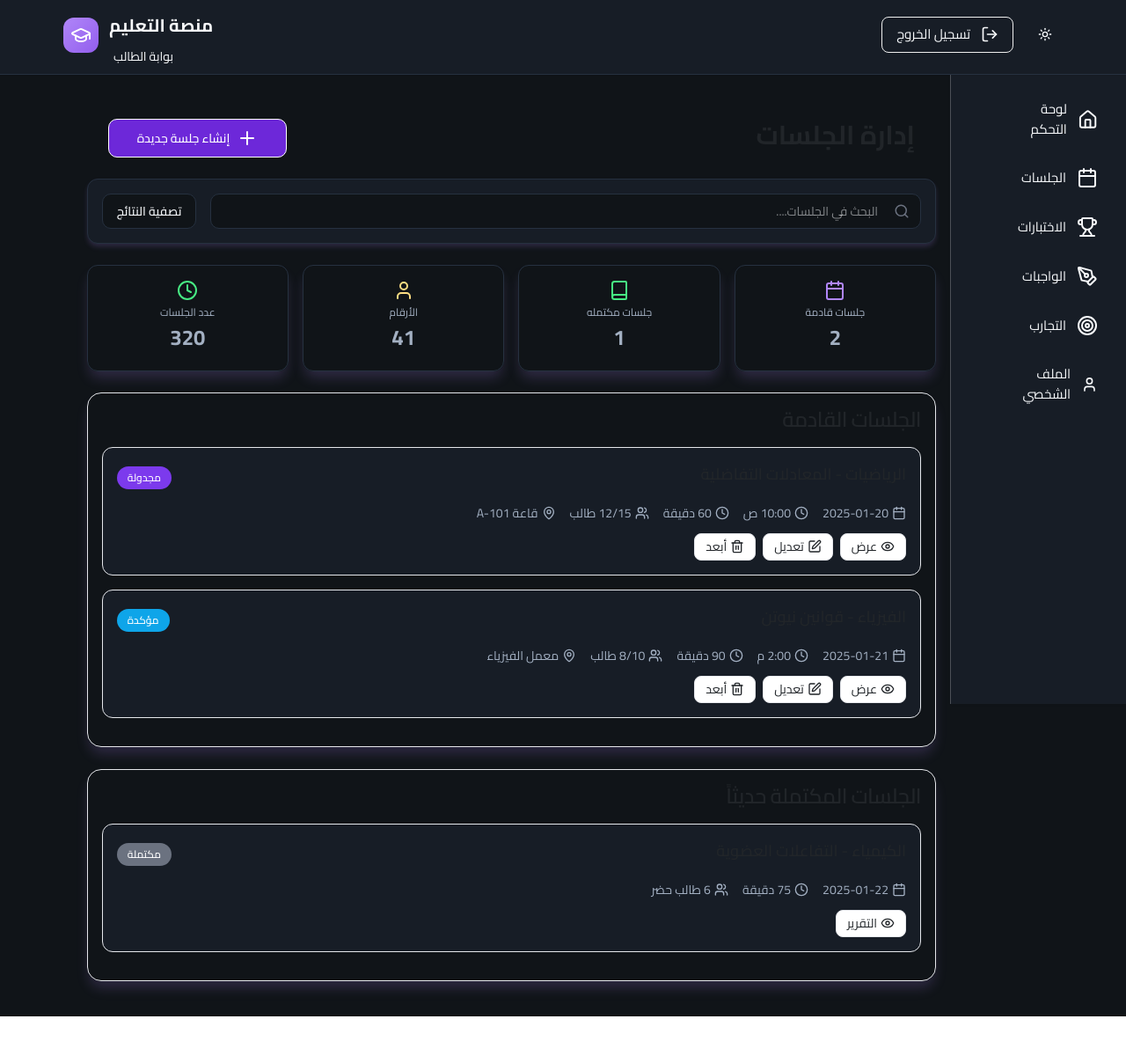
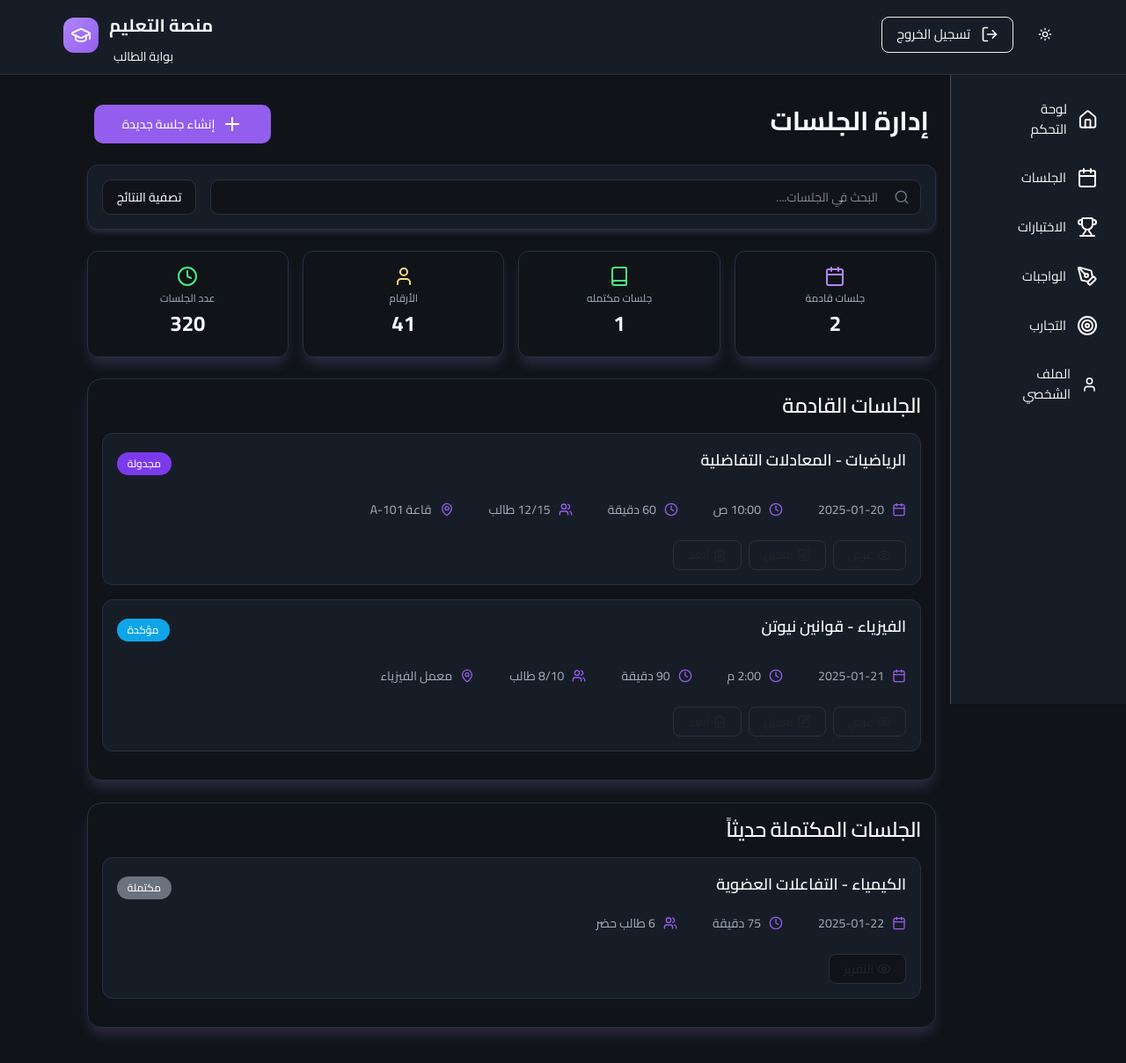
Before and after one commit to anas-204/Educational-Platform, a React (Vite) app in the folder Educational Platform/: page /TeacherDashBoard/SessionManagement in a window 1280 px wide. Shown: the whole page at 88% size. Before the commit the page ends 1155 px from the top, so only its background shows below. Built offline with nearby package versions, Linux system fonts and the light colour scheme.

Commit message:
fetched the student info api

```diff
--- a/Educational Platform/pages/student/Profile.jsx
+++ b/Educational Platform/pages/student/Profile.jsx
@@ -2,7 +2,37 @@ import "../../styles/profilePage.css";
 import ProfileImage from "../../src/assets/profile-image.jpg";
 import ProfileSmallCard from "../../src/components/cards/student/ProfileSmallCard";
 import ProfileBigCard1 from "../../src/components/cards/student/ProfileBigCard";
+import axios from "axios";
+import { useState, useEffect } from "react";
 export default function Profile() {
+  const [studentInfo, setStudentInfo] = useState([]);
+  const sectionMap = {
+    third_sec: "الثالث الثانوي",
+    second_sec_scientific: "الثاني الثانوي - علمي",
+    second_sec_literary: "الثاني الثانوي - أدبي",
+  };
+  console.log(studentInfo.section);
+
+  const studentSection = sectionMap[studentInfo.section] || "";
+
+  useEffect(() => {
+    getStudentInfo();
+  }, []);
+
+  const getStudentInfo = async () => {
+    const token = localStorage.getItem("authToken");
+    try {
+      const response = await axios.get("http://localhost:3000/student/info", {
+        headers: {
+          Authorization: `Bearer ${token}`,
+        },
+      });
+      setStudentInfo(response.data);
+      response.section = sectionMap[response.section] || "الأول الثانوي";
+    } catch (error) {
+      console.error("Error fetching Info:", error);
+    }
+  };
   return (
     <>
       <div
@@ -36,9 +66,9 @@ export default function Profile() {
                 color: "hsl(var(--foreground))",
               }}
             >
-              مصطفي إبراهيم الرفاعي
+              {studentInfo.name}
             </p>
-            <p className="text-center">الثالث الثانوي</p>
+            <p className="text-center">{studentSection}</p>
             <div className="data my-4">
               <p className="d-flex gap-2 align-items-center">
                 <svg
@@ -57,7 +87,7 @@ export default function Profile() {
                   <path d="M19 21v-2a4 4 0 0 0-4-4H9a4 4 0 0 0-4 4v2"></path>
                   <circle cx="12" cy="7" r="4"></circle>
                 </svg>{" "}
-                كود الطالب : STU001
+                كود الطالب : STU - {studentInfo.id}
               </p>
               <p className="d-flex gap-2 align-items-center">
                 <svg
@@ -75,7 +105,7 @@ export default function Profile() {
                   <rect width="20" height="16" x="2" y="4" rx="2"></rect>
                   <path d="m22 7-8.97 5.7a1.94 1.94 0 0 1-2.06 0L2 7"></path>
                 </svg>
-                student@example.com
+                {studentInfo.email}
               </p>
               <p className="d-flex align-items-center gap-2">
                 <svg
@@ -92,7 +122,7 @@ export default function Profile() {
                 >
                   <path d="M22 16.92v3a2 2 0 0 1-2.18 2 19.79 19.79 0 0 1-8.63-3.07 19.5 19.5 0 0 1-6-6 19.79 19.79 0 0 1-3.07-8.67A2 2 0 0 1 4.11 2h3a2 2 0 0 1 2 1.72 12.84 12.84 0 0 0 .7 2.81 2 2 0 0 1-.45 2.11L8.09 9.91a16 16 0 0 0 6 6l1.27-1.27a2 2 0 0 1 2.11-.45 12.84 12.84 0 0 0 2.81.7A2 2 0 0 1 22 16.92z"></path>
                 </svg>
-                01101778044
+                {studentInfo.phone}
               </p>
               <p className="d-flex gap-2 align-items-center">
                 <svg
@@ -106,7 +136,15 @@ export default function Profile() {
                   <path d="M12.166 8.94c-.524 1.062-1.234 2.12-1.96 3.07A32 32 0 0 1 8 14.58a32 32 0 0 1-2.206-2.57c-.726-.95-1.436-2.008-1.96-3.07C3.304 7.867 3 6.862 3 6a5 5 0 0 1 10 0c0 .862-.305 1.867-.834 2.94M8 16s6-5.686 6-10A6 6 0 0 0 2 6c0 4.314 6 10 6 10" />
                   <path d="M8 8a2 2 0 1 1 0-4 2 2 0 0 1 0 4m0 1a3 3 0 1 0 0-6 3 3 0 0 0 0 6" />
                 </svg>
-                سنتر المهندسين
+                {studentInfo.center == "Zayed Center"
+                  ? "سنتر الشيخ زايد"
+                  : studentInfo.center == "Giza Center"
+                  ? "سنتر الجيزة"
+                  : studentInfo.center == "Doki Center"
+                  ? "سنتر الدقي"
+                  : studentInfo.center == "Elmohndseen Center"
+                  ? "سنتر المهندسين"
+                  : "سنتر عين شمس"}
               </p>
             </div>
           </div>
--- a/Educational Platform/pages/student/Quizzes.jsx
+++ b/Educational Platform/pages/student/Quizzes.jsx
@@ -12,7 +12,7 @@ export default function Quizzes() {
     <div className="py-3 px-3 mb-4 col-11 ">
       <div className="py-2">
         <h3 style={{ fontWeight: "bold", color: "hsl(var(--foreground))" }}>
-          الجلسات التعليمية
+          الاختبارات
         </h3>
         <p>عرض جميع الاختبارات والنتائج</p>
       </div>
--- a/Educational Platform/pages/teacher/SessionManagement.jsx
+++ b/Educational Platform/pages/teacher/SessionManagement.jsx
@@ -1,4 +1,3 @@
-import React from "react";
 import { styled } from "styled-components";
 import { Plus, Search } from "lucide-react";
 import { SmallCardContainer } from "../student/ControlPanel";
@@ -13,7 +12,7 @@ const Main = styled.div`
 `;
 const Header = styled.div`
   --tw-text-opacity: 1;
-  padding: 1.5rem;
+  padding: 0.5rem;
   padding-bottom: 0;
   display: flex;
   justify-content: space-between;
@@ -31,6 +30,7 @@ const Header = styled.div`
     font-size: 1.875rem;
     line-height: 2.25rem;
     margin-bottom: 0.5rem;
+    color: hsl(var(--foreground));
   }
 `;
 
@@ -40,7 +40,6 @@ const Button = styled.button`
   line-height: 1.25rem;
   padding-left: 2rem;
   padding-right: 2rem;
-  border-width: 1px;
   border-radius: 10px;
   white-space: nowrap;
   gap: 0.5rem;
@@ -50,7 +49,7 @@ const Button = styled.button`
   display: inline-flex;
   cursor: pointer;
   text-transform: none;
-  background-color: #6d28d9;
+  background-color: hsl(var(--primary-dark));
   color: white;
   cursor: pointer;
   transition: all 0.3s;
@@ -142,7 +141,7 @@ export default function SessionManagement() {
         <h1>إدارة الجلسات</h1>
         <Button>
           <Plus />
-          <font>إنشاء جلسة جديدة</font>
+          إنشاء جلسة جديدة
         </Button>
       </Header>
       <SearchContainer>
--- a/Educational Platform/pages/teacher/Students.jsx
+++ b/Educational Platform/pages/teacher/Students.jsx
@@ -14,7 +14,7 @@ export const Main = styled.div`
 `;
 export const Header = styled.div`
   --tw-text-opacity: 1;
-  padding: 1.5rem;
+  padding: 0.5rem;
   padding-bottom: 0;
   display: flex;
   justify-content: space-between;
@@ -32,6 +32,7 @@ export const Header = styled.div`
     font-size: 1.875rem;
     line-height: 2.25rem;
     margin-bottom: 0.5rem;
+    color: hsl(var(--foreground));
   }
 `;
 
@@ -41,7 +42,6 @@ export const Button = styled.button`
   line-height: 1.25rem;
   padding-left: 2rem;
   padding-right: 2rem;
-  border-width: 1px;
   border-radius: 10px;
   white-space: nowrap;
   gap: 0.5rem;
@@ -191,7 +191,6 @@ export default function SessionManagement() {
         />
       </SmallCardContainer>
 
-
       <ListOfStudents />
       <DistributionAndBestContainer>
         <DistributionOfStudents />
--- a/Educational Platform/src/components/cards/teacher/Session/CompleteSessions.jsx
+++ b/Educational Platform/src/components/cards/teacher/Session/CompleteSessions.jsx
@@ -2,7 +2,7 @@ import styled from "styled-components";
 import { Calendar, Clock, Users, Eye } from "lucide-react";
 
 const Wrapper = styled.div`
-  border: 1px solid #e5e7eb;
+  border: 1px solid hsl(var(--border));
   border-radius: 1rem;
   padding: 1rem;
   --tw-shadow: var(--shadow-medium);
@@ -17,10 +17,11 @@ const Title = styled.h3`
   text-align: right;
   letter-spacing: -0.025em;
   font-size: 1.5rem !important;
+  color: hsl(var(--foreground));
 `;
 
 const SessionBox = styled.div`
-  border: 1px solid #e5e7eb;
+  border: 1px solid hsl(var(--border));
   border-radius: 0.75rem;
   padding: 1rem;
   margin-bottom: 1rem;
@@ -37,6 +38,7 @@ const Header = styled.div`
     font-size: 1.125rem !important;
     line-height: 1.75rem !important;
     font-weight: 600 !important;
+    color: hsl(var(--foreground));
   }
 `;
 
@@ -57,8 +59,8 @@ const Badge = styled.span`
 const InfoRow = styled.div`
   display: flex;
   flex-wrap: wrap;
-  gap: 1rem;
-  margin-bottom: 0.75rem;
+  gap: 2.5rem;
+  margin-bottom: 1.5rem;
 
   div {
     display: flex;
@@ -66,6 +68,9 @@ const InfoRow = styled.div`
     gap: 0.25rem;
     font-size: 0.875rem;
     color: hsl(var(--muted-foreground));
+    svg {
+      margin-left: 5px !important ;
+    }
   }
 `;
 
@@ -79,16 +84,17 @@ const ActionBtn = styled.button`
   display: flex;
   align-items: center;
   gap: 0.25rem;
-  padding: 0.25rem 0.75rem;
+  padding: 0.35rem 1rem;
   font-size: 0.875rem;
-  border: 1px solid #e5e7eb;
+  border: 1px solid hsl(var(--border));
   border-radius: 0.5rem;
-  background: #fff;
+  background: hsl(var(--background));
   cursor: pointer;
-  transition: background 0.2s;
+  transition: all 0.2s;
 
   &:hover {
-    background: hsl(var(--accent));
+    background: hsl(var(--primary-dark));
+    color: hsl(var(--background));
   }
 `;
 
@@ -115,16 +121,16 @@ export default function UpcomingSessions() {
 
           <InfoRow>
             <div>
-              <Calendar size={16} />
+              <Calendar size={16} color="hsl(var(--primary-dark))" />
               {session.date}
             </div>
 
             <div>
-              <Clock size={16} />
+              <Clock size={16} color="hsl(var(--primary-dark))" />
               {session.duration}
             </div>
             <div>
-              <Users size={16} />
+              <Users size={16} color="hsl(var(--primary-dark))" />
               {session.students}
             </div>
           </InfoRow>
--- a/Educational Platform/src/components/cards/teacher/Session/SmallCard.jsx
+++ b/Educational Platform/src/components/cards/teacher/Session/SmallCard.jsx
@@ -17,6 +17,7 @@ const Number = styled.p`
   font-weight: 700;
   font-size: 1.5rem;
   line-height: 2rem;
+  color: hsl(var(--foreground));
 `;
 const Titel = styled.p`
   color: hsl(var(--muted-foreground));
--- a/Educational Platform/src/components/cards/teacher/Session/UpcomingSessions.jsx
+++ b/Educational Platform/src/components/cards/teacher/Session/UpcomingSessions.jsx
@@ -10,7 +10,7 @@ import {
 } from "lucide-react";
 
 const Wrapper = styled.div`
-  border: 1px solid #e5e7eb;
+  border: 1px solid hsl(var(--border));
   border-radius: 1rem;
   padding: 1rem;
   background: hsl(var(--background));
@@ -26,10 +26,11 @@ const Title = styled.h3`
   text-align: right;
   letter-spacing: -0.025em;
   font-size: 1.5rem !important;
+  color: hsl(var(--foreground));
 `;
 
 const SessionBox = styled.div`
-  border: 1px solid #e5e7eb;
+  border: 1px solid hsl(var(--border));
   border-radius: 0.75rem;
   padding: 1rem;
   margin-bottom: 1rem;
@@ -40,12 +41,13 @@ const Header = styled.div`
   display: flex;
   justify-content: space-between;
   align-items: center;
-  margin-bottom: 0.75rem;
+  margin-bottom: 1.5rem;
 
   h3 {
     font-size: 1.125rem !important;
     line-height: 1.75rem !important;
     font-weight: 600 !important;
+    color: hsl(var(--foreground));
   }
 `;
 
@@ -66,8 +68,8 @@ const Badge = styled.span`
 const InfoRow = styled.div`
   display: flex;
   flex-wrap: wrap;
-  gap: 1rem;
-  margin-bottom: 0.75rem;
+  gap: 2.5rem;
+  margin-bottom: 1.5rem;
 
   div {
     display: flex;
@@ -75,6 +77,10 @@ const InfoRow = styled.div`
     gap: 0.25rem;
     font-size: 0.875rem;
     color: hsl(var(--muted-foreground));
+    svg {
+      color: hsl(var(--primary-dark));
+      margin-left: 5px;
+    }
   }
 `;
 
@@ -88,16 +94,17 @@ const ActionBtn = styled.button`
   display: flex;
   align-items: center;
   gap: 0.25rem;
-  padding: 0.25rem 0.75rem;
+  padding: 0.35rem 1rem;
   font-size: 0.875rem;
-  border: 1px solid #e5e7eb;
+  border: 1px solid hsl(var(--border));
   border-radius: 0.5rem;
-  background: #fff;
+  background: hsl(vare(--background));
   cursor: pointer;
-  transition: background 0.2s;
+  transition: all 0.2s;
 
   &:hover {
-    background: hsl(var(--accent));
+    background: hsl(var(--primary-dark));
+    color: hsl(var(--background));
   }
 `;
 
--- a/Educational Platform/src/components/cards/teacher/student/ListOfStudents.jsx
+++ b/Educational Platform/src/components/cards/teacher/student/ListOfStudents.jsx
@@ -1,6 +1,5 @@
-import React from "react";
 import styled from "styled-components";
-import { Progress } from "@heroui/react";
+import { CircularProgress } from "@heroui/react";
 import { MessageCircle, Eye, GraduationCap, User, Mail } from "lucide-react";
 const Card = styled.div`
   --tw-shadow: var(--shadow-medium);
@@ -20,6 +19,7 @@ const Header = styled.div`
     line-height: 1;
     font-weight: 600 !important;
     font-size: 1.5rem !important;
+    color: hsl(var(--foreground));
   }
 `;
 const StudentCard = styled.div`
@@ -30,6 +30,7 @@ const StudentCard = styled.div`
   padding: 1rem;
   border-width: 1px;
   border-radius: 0.75rem;
+  background-color : hsl(var(--card-gradient))
   border-color: hsl(var(--border));
   .main {
     @media (min-width: 1024px) {
@@ -69,6 +70,7 @@ const PersonalDetails = styled.div`
       font-weight: 600 !important;
       font-size: 1.125rem !important;
       line-height: 1.75rem;
+      color: hsl(var(--foreground));
     }
     p {
       color: hsl(var(--muted-foreground));
@@ -120,38 +122,21 @@ const LevelDetails = styled.div`
   }
 `;
 const AttendanceRate = styled.div`
-  p {
-    text-align: right;
-    color: hsl(var(--muted-foreground));
-  }
-  > div:first-of-type {
-    gap: 0.5rem;
-    align-items: center;
-    display: flex;
-    span {
-      text-align: right;
-      font-weight: 500;
-      margin-top: -8px;
-    }
+  :last-child {
+    color: hsl(var(--secondary-dark));
+    font-size: 0.875rem;
+    line-height: 1.25rem;
+    text-align: center;
+    padding-top: 5px;
   }
 `;
 const AverageGrade = styled.div`
-  > p:first-of-type {
-    color: hsl(var(--muted-foreground));
-  }
-  > p:last-of-type {
+  :last-child {
     color: hsl(var(--success));
-    font-weight: 500;
-    font-size: 1.125rem;
-    line-height: 1.75rem;
-  }
-  const CompleteSessions = styled.div > p:first-of-type {
-    color: hsl(var(--muted-foreground));
-  }
-  > p:last-of-type {
-    font-weight: 500;
-    font-size: 1.125rem;
-    line-height: 1.75rem;
+    font-size: 0.875rem;
+    line-height: 1.25rem;
+    text-align: center;
+    padding-top: 5px;
   }
 `;
 const CompleteSessions = styled.div`
@@ -168,6 +153,8 @@ const EmailPhoneAndStatus = styled.div`
   width: 1000pc;
   margin-top: 0.75rem;
   margin-bottom: 0.75rem;
+  margin-inline: auto;
+
   align-items: center;
   display: flex;
   justify-content: space-between;
@@ -320,7 +307,7 @@ export default function ListOfStudents() {
                 <div>
                   <h3>{student.name}</h3>
                   <p>{student.grade}</p>
-                  <Subjects>
+                  <Subjects className="mb-2">
                     {student.subjects.map((subj, i) => (
                       <div key={i}>{subj}</div>
                     ))}
@@ -329,25 +316,36 @@ export default function ListOfStudents() {
               </PersonalDetails>
 
               {/* تفاصيل المستوى */}
-              <div className="flex-fill">
+              <div className="">
                 <LevelDetails>
                   <AttendanceRate>
-                    <p>نسبة الحضور</p>
                     <div>
-                      <div className="flex flex-col gap-6 w-full mb-3 mt-2 progres rounded-3">
-                        <Progress
-                          aria-label="Attendance"
-                          value={parseInt(student.attendance)}
-                          className="w-[150px]"
-                        />
-                      </div>
-                      <span>{student.attendance}</span>
+                      <CircularProgress
+                        style={{
+                          color: "hsl(var(--muted-foreground))",
+                          paddingTop: "5px",
+                        }}
+                        label="نسبة الحضور"
+                        showValueLabel={true}
+                        size="lg"
+                        value={parseInt(student.attendance)}
+                        strokeWidth={1.5}
+                      />
                     </div>
                   </AttendanceRate>
 
                   <AverageGrade>
-                    <p>متوسط الدرجات</p>
-                    <p>{student.average}</p>
+                    <CircularProgress
+                      style={{
+                        color: "hsl(var(--muted-foreground))",
+                        paddingTop: "5px",
+                      }}
+                      label="متوسط الدرجات"
+                      showValueLabel={true}
+                      size="lg"
+                      value={parseInt(student.attendance)}
+                      strokeWidth={1.5}
+                    />
                   </AverageGrade>
 
                   <CompleteSessions>
--- a/Educational Platform/styles/App.css
+++ b/Educational Platform/styles/App.css
@@ -1,8 +1,3 @@
-/* html,
-body {
-  height: 100%;
-  margin: 0;
-} */
 * {
   font-family: Cairo;
 }
--- a/Educational Platform/styles/index.css
+++ b/Educational Platform/styles/index.css
@@ -1,4 +1,3 @@
-
 
 * {
   font-family: Cairo;
```
